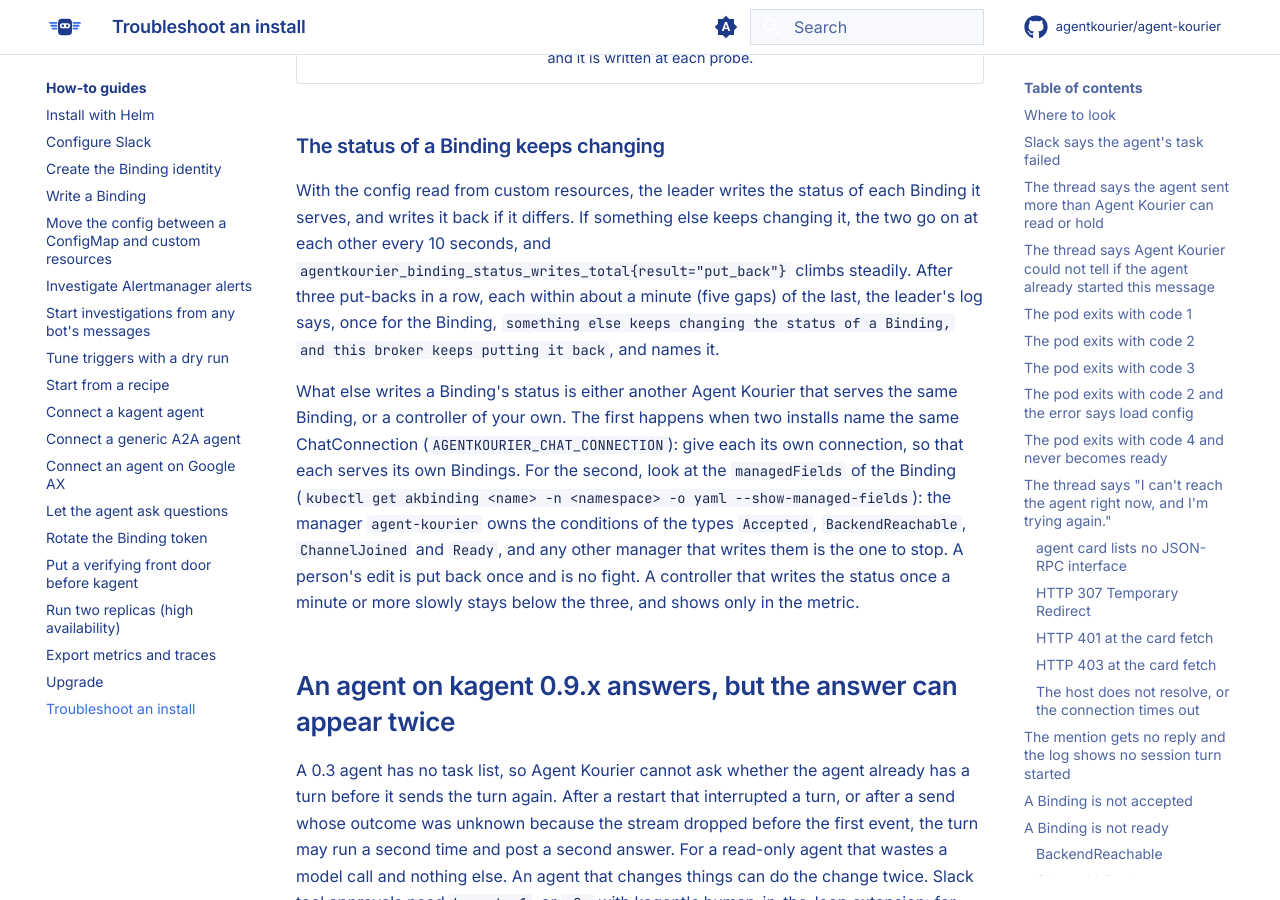
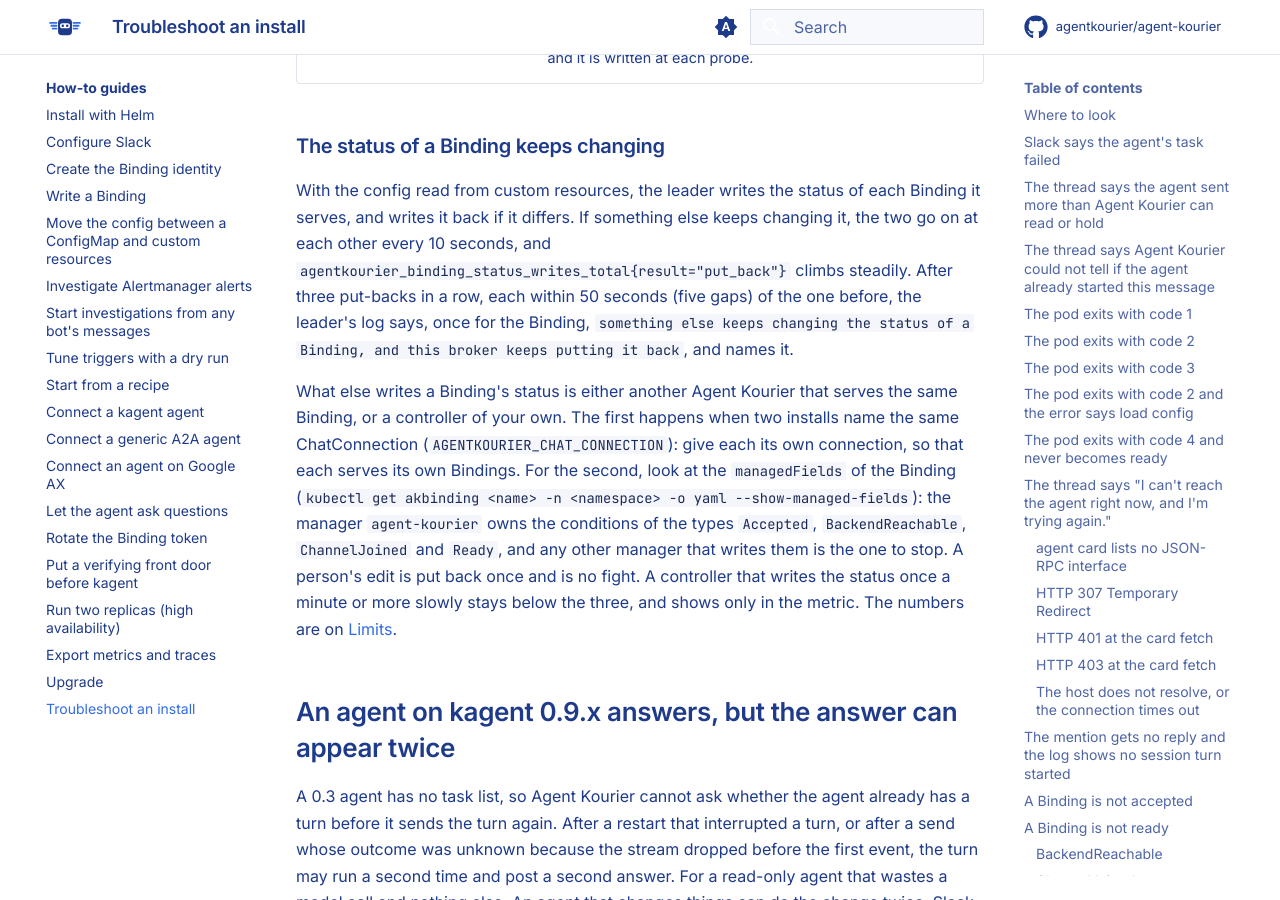
Before and after one commit to agentkourier/agent-kourier, an MkDocs documentation site: the page built from docs/how-to/troubleshoot.md, in a window 1280 px wide and 900 px high, scrolled down 18677 px. Built offline with MkDocs 1.6.1 and Material for MkDocs 9.7.7, drawn with Linux system fonts in a browser that asks for light colours; comment, search, counter and statistics services are not loaded.

Commit message:
test(broker): hold the status writer's pacing and fight threshold to the limits page

```diff
--- a/docs/how-to/troubleshoot.md
+++ b/docs/how-to/troubleshoot.md
@@ -429,9 +429,9 @@
 
 ### The status of a Binding keeps changing
 
-With the config read from custom resources, the leader writes the status of each Binding it serves, and writes it back if it differs. If something else keeps changing it, the two go on at each other every 10 seconds, and `agentkourier_binding_status_writes_total{result="put_back"}` climbs steadily. After three put-backs in a row, each within about a minute (five gaps) of the last, the leader's log says, once for the Binding, `something else keeps changing the status of a Binding, and this broker keeps putting it back`, and names it.
+With the config read from custom resources, the leader writes the status of each Binding it serves, and writes it back if it differs. If something else keeps changing it, the two go on at each other every 10 seconds, and `agentkourier_binding_status_writes_total{result="put_back"}` climbs steadily. After three put-backs in a row, each within 50 seconds (five gaps) of the one before, the leader's log says, once for the Binding, `something else keeps changing the status of a Binding, and this broker keeps putting it back`, and names it.
 
-What else writes a Binding's status is either another Agent Kourier that serves the same Binding, or a controller of your own. The first happens when two installs name the same ChatConnection (`AGENTKOURIER_CHAT_CONNECTION`): give each its own connection, so that each serves its own Bindings. For the second, look at the `managedFields` of the Binding (`kubectl get akbinding <name> -n <namespace> -o yaml --show-managed-fields`): the manager `agent-kourier` owns the conditions of the types `Accepted`, `BackendReachable`, `ChannelJoined` and `Ready`, and any other manager that writes them is the one to stop. A person's edit is put back once and is no fight. A controller that writes the status once a minute or more slowly stays below the three, and shows only in the metric.
+What else writes a Binding's status is either another Agent Kourier that serves the same Binding, or a controller of your own. The first happens when two installs name the same ChatConnection (`AGENTKOURIER_CHAT_CONNECTION`): give each its own connection, so that each serves its own Bindings. For the second, look at the `managedFields` of the Binding (`kubectl get akbinding <name> -n <namespace> -o yaml --show-managed-fields`): the manager `agent-kourier` owns the conditions of the types `Accepted`, `BackendReachable`, `ChannelJoined` and `Ready`, and any other manager that writes them is the one to stop. A person's edit is put back once and is no fight. A controller that writes the status once a minute or more slowly stays below the three, and shows only in the metric. The numbers are on [Limits](../reference/limits.md#run-the-broker).
 
 ## An agent on kagent 0.9.x answers, but the answer can appear twice
 
```
Also changed, not shown: docs/reference/binding-status.md (+2 -1 lines), docs/reference/limits.md (+1 -0 lines), 1 other file.
